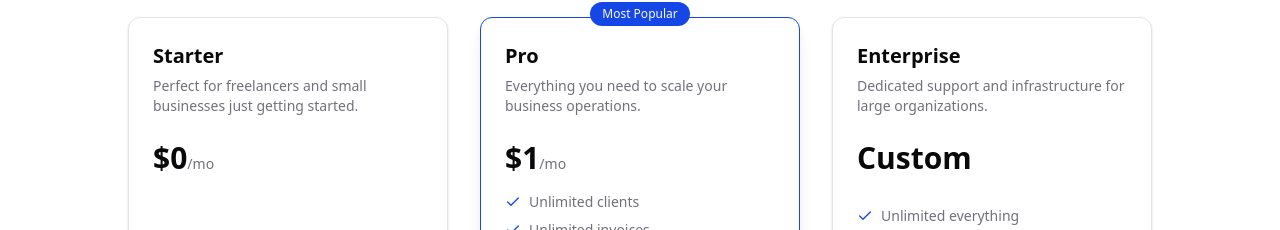
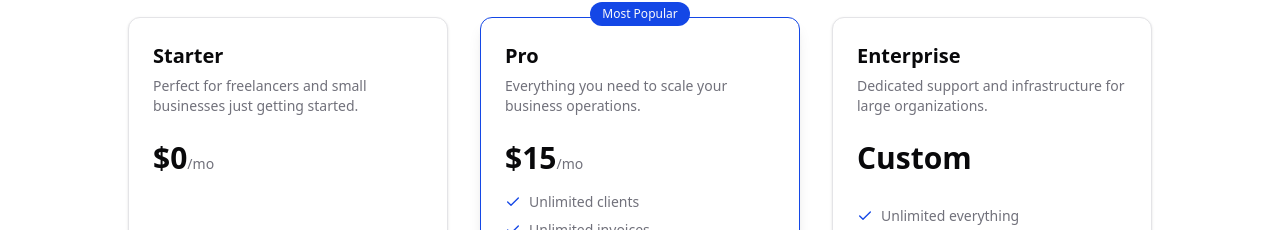
Before and after one commit to Invixy-app/invixy-app, a Next.js app: page / in a window 1280 px wide. Shown: the part 5267-5497 px from the top of the page. Built offline with nearby package versions, Linux system fonts and the light colour scheme; no server answers.

Commit message:
Feat : Pricing changes

```diff
--- a/app/api/checkout/route.ts
+++ b/app/api/checkout/route.ts
@@ -1,6 +1,7 @@
 import { NextRequest, NextResponse } from "next/server";
 import { requireAuth } from "@/lib/auth";
 import { createRazorpayOrder } from "@/lib/razorpay";
+import { getPrice } from "@/lib/pricing";
 
 export async function POST(req: NextRequest) {
   const session = await requireAuth();
@@ -9,7 +10,7 @@ export async function POST(req: NextRequest) {
   }
 
   try {
-    const { plan, interval, price } = await req.json();
+    const { plan, interval, currency } = await req.json();
 
     // Basic validation
     if (!plan || !interval ) {
@@ -19,10 +20,17 @@ export async function POST(req: NextRequest) {
       );
     }
 
+    // Get validated price from backend config
+    const price = getPrice(currency, plan, interval);
+
+    if (price === 0) {
+       return NextResponse.json({ error: "Free plans do not require payment" }, { status: 400 });
+    }
+
     // Create Razorpay order
-    // Using INR as default currency as per schema change
+    // Using provided currency or default to INR
     const receipt = `receipt_1`;
-    const order = await createRazorpayOrder(price, "INR", receipt);
+    const order = await createRazorpayOrder(price, currency || "INR", receipt);
 
     // Log the order for debugging
     console.log("Razorpay Order Created:", JSON.stringify(order, null, 2));
--- a/components/pricing-table.tsx
+++ b/components/pricing-table.tsx
@@ -1,6 +1,6 @@
 "use client"
 
-import { useState } from "react"
+import { useState, useEffect } from "react"
 import { Check } from "lucide-react"
 import { useSession } from "next-auth/react"
 import { useRouter } from "next/navigation"
@@ -13,7 +13,10 @@ import { cn } from "@/lib/utils"
 
 type BillingCycle = "MONTHLY" | "QUARTERLY" | "YEARLY"
 
-const tiers = [
+type Currency = "USD" | "INR"
+
+const tiers = {
+  USD: [
     {
       name: "Starter",
       id: "starter",
@@ -31,7 +34,56 @@ const tiers = [
     {
       name: "Pro",
       id: "pro",
-    price: { MONTHLY: 1, QUARTERLY: 1, YEARLY: 1 },
+      price: { MONTHLY: 15, QUARTERLY: 40, YEARLY: 150 },
+      description: "Everything you need to scale your business operations.",
+      features: [
+        "Unlimited clients",
+        "Unlimited invoices",
+        "Custom branding & templates",
+        "Recurring invoices",
+        "Automated reminders",
+        "Priority support",
+        "Multi-currency support",
+      ],
+      mostPopular: true,
+      buttonText: "Upgrade to Pro",
+    },
+    {
+      name: "Enterprise",
+      id: "enterprise",
+      price: { MONTHLY: "Custom", QUARTERLY: "Custom", YEARLY: "Custom" },
+      description: "Dedicated support and infrastructure for large organizations.",
+      features: [
+        "Unlimited everything",
+        "Dedicated account manager",
+        "Custom API integration",
+        "SSO & Advanced Security",
+        "SLA guarantees",
+        "Custom contracts",
+      ],
+      mostPopular: false,
+      buttonText: "Contact Sales",
+    },
+  ],
+  INR: [
+    {
+      name: "Starter",
+      id: "starter",
+      price: { MONTHLY: 0, QUARTERLY: 0, YEARLY: 0 },
+      description: "Perfect for freelancers and small businesses just getting started.",
+      features: [
+        "Up to 5 active clients",
+        "Unlimited invoices",
+        "Basic templates",
+        "Email support",
+      ],
+      mostPopular: false,
+      buttonText: "Current Plan",
+    },
+    {
+      name: "Pro",
+      id: "pro",
+      price: { MONTHLY: 999, QUARTERLY: 2699, YEARLY: 9999 },
       description: "Everything you need to scale your business operations.",
       features: [
         "Unlimited clients",
@@ -62,6 +114,7 @@ const tiers = [
       buttonText: "Contact Sales",
     },
   ]
+}
 
 interface PricingTableProps {
   mode?: "landing" | "dashboard"
@@ -72,12 +125,28 @@ export function PricingTable({ mode = "landing" }: PricingTableProps) {
   const router = useRouter()
   const [billingCycle, setBillingCycle] = useState<BillingCycle>("MONTHLY")
   const [loadingPlan, setLoadingPlan] = useState<string | null>(null)
+  const [currency, setCurrency] = useState<Currency>("USD")
 
   const cycleLabels: Record<BillingCycle, string> = {
     MONTHLY: "mo",
     QUARTERLY: "qtr",
     YEARLY: "yr",
   }
+
+  const currencySymbols: Record<Currency, string> = {
+    USD: "$",
+    INR: "₹",
+  }
+
+  useEffect(() => {
+    // Auto-detect currency based on timezone
+    const timeZone = Intl.DateTimeFormat().resolvedOptions().timeZone
+    if (timeZone.includes("Kolkata") || timeZone.includes("Mumbai") || timeZone.includes("New_Delhi") || timeZone.includes("India")) {
+      setCurrency('INR')
+    } else {
+      setCurrency('USD')
+    }
+  }, [])
 
   const loadRazorpayScript = () => {
     return new Promise((resolve) => {
@@ -130,7 +199,7 @@ export function PricingTable({ mode = "landing" }: PricingTableProps) {
         body: JSON.stringify({
           plan: tierId.toUpperCase(),
           interval: billingCycle,
-          price: price,
+          currency: currency,
         }),
       })
 
@@ -219,7 +288,8 @@ export function PricingTable({ mode = "landing" }: PricingTableProps) {
       </div>
 
       <div className="grid w-full grid-cols-1 gap-8 pt-4 md:grid-cols-3 lg:gap-8 text-left">
-        {tiers.map((tier) => {
+        {tiers[currency].map((tier) => {
+          // @ts-ignore
           const price = tier.price[billingCycle]
           const isCustom = typeof price === "string"
 
@@ -252,7 +322,7 @@ export function PricingTable({ mode = "landing" }: PricingTableProps) {
                     price
                   ) : (
                     <>
-                      ${price}
+                      {currencySymbols[currency]}{price}
                       <span className="text-sm font-normal text-muted-foreground">
                         /{cycleLabels[billingCycle]}
                       </span>
--- /dev/null
+++ b/lib/pricing.ts
@@ -0,0 +1,33 @@
+export const PRICING_TIERS = {
+  USD: {
+    STARTER: { MONTHLY: 0, QUARTERLY: 0, YEARLY: 0 },
+    PRO: { MONTHLY: 15, QUARTERLY: 40, YEARLY: 150 },
+    ENTERPRISE: { MONTHLY: 0, QUARTERLY: 0, YEARLY: 0 }, // Custom
+  },
+  INR: {
+    STARTER: { MONTHLY: 0, QUARTERLY: 0, YEARLY: 0 },
+    PRO: { MONTHLY: 999, QUARTERLY: 2699, YEARLY: 9999 },
+    ENTERPRISE: { MONTHLY: 0, QUARTERLY: 0, YEARLY: 0 }, // Custom
+  }
+} as const;
+
+export type Currency = keyof typeof PRICING_TIERS;
+export type PlanId = "STARTER" | "PRO" | "ENTERPRISE";
+export type Interval = "MONTHLY" | "QUARTERLY" | "YEARLY";
+
+export function getPrice(currency: string, plan: string, interval: string): number {
+  const normCurrency = (currency || "USD").toUpperCase() as Currency;
+  const normPlan = (plan || "STARTER").toUpperCase() as PlanId;
+  const normInterval = (interval || "MONTHLY").toUpperCase() as Interval;
+
+  const tier = PRICING_TIERS[normCurrency];
+  if (!tier) throw new Error("Invalid currency");
+
+  const planTier = tier[normPlan];
+  if (!planTier) throw new Error("Invalid plan");
+
+  const price = planTier[normInterval];
+  if (price === undefined) throw new Error("Invalid interval");
+
+  return price;
+}
```
Lines whose indentation alone changed are shown as unchanged.
